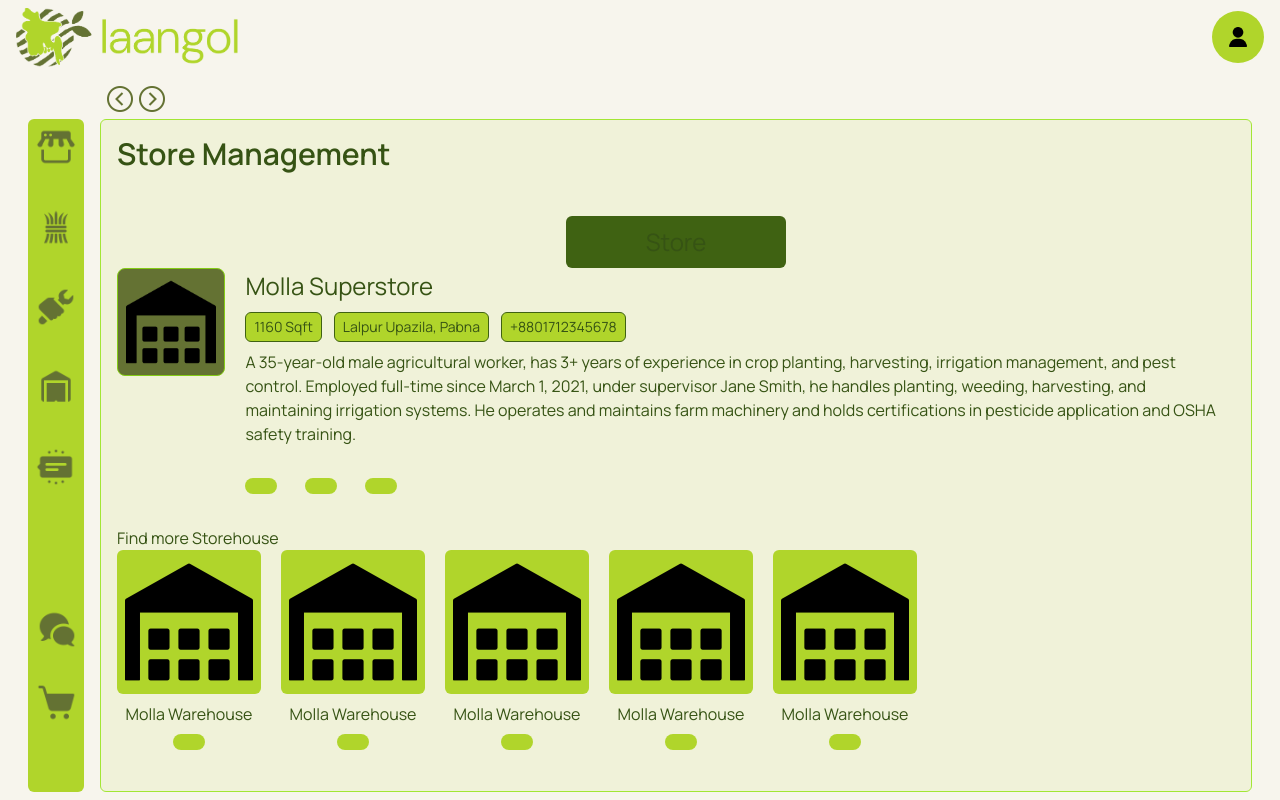
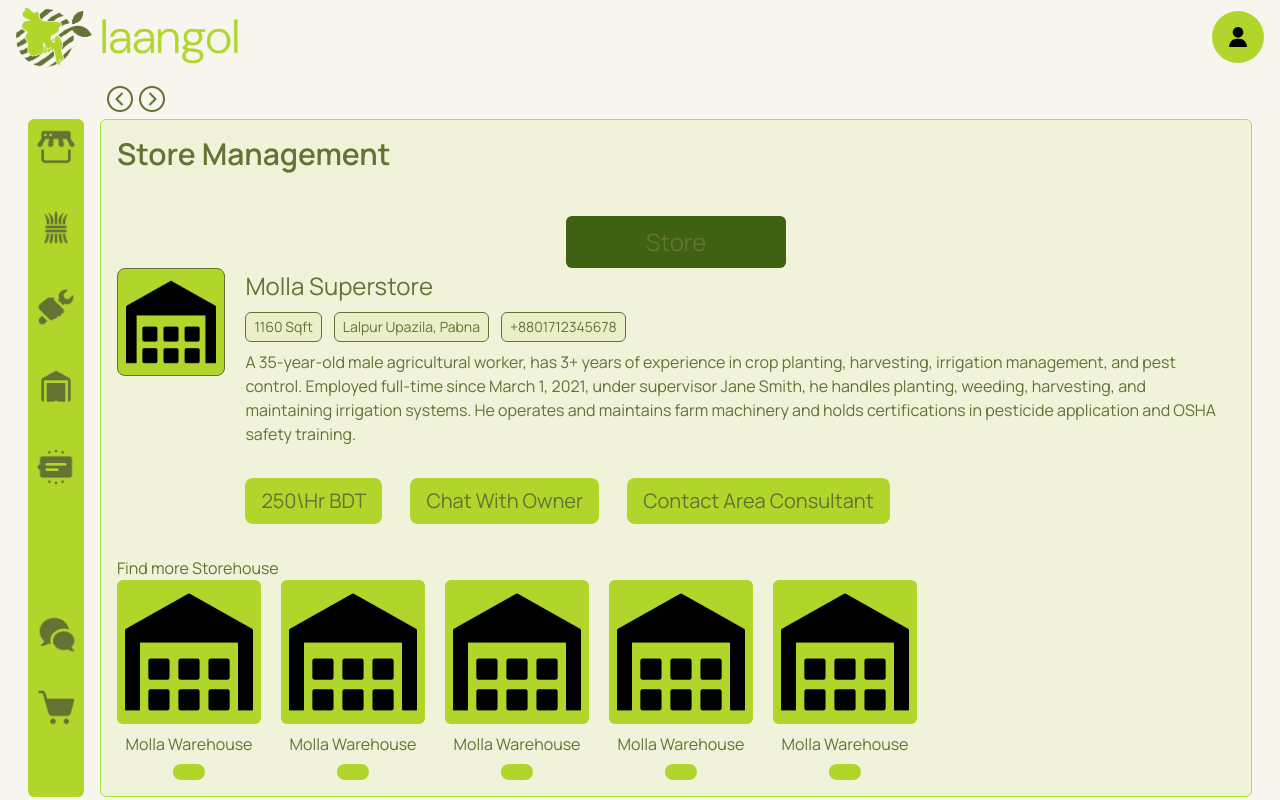
Before and after one commit to poisonous0-0/laangol, a React (Vite) app: page /dashboard/storehouse/store_list/storehouse_details in a window 1280 px wide. Built offline with nearby package versions, Linux system fonts and the light colour scheme.

Commit message:
Major Update 3.0.2

```diff
--- a/src/pages/StoreHouse/Store_Main.tsx
+++ b/src/pages/StoreHouse/Store_Main.tsx
@@ -1,3 +1,4 @@
+import React, { useEffect, useState } from "react";
 import search from "../../assets/search.png";
 import getHired from "../../assets/getHired.png";
 import storeHouse from "../../assets/warehouse.png";
--- a/src/pages/StoreHouse/Store_details.tsx
+++ b/src/pages/StoreHouse/Store_details.tsx
@@ -6,11 +6,11 @@ const Store_details = () => {
 	return (
 		<>
 			<div className="store_details container ">
-				<div className="heading text-2xl sm:text-3xl font-semibold text-lime-900">
+				<div className="heading text-2xl sm:text-3xl font-semibold text-lime-200">
 					<h1>Store Management</h1>
 				</div>
 
-				<div className="content mt-11 flex flex-col space-y-8 text-lime-900">
+				<div className="content mt-11 flex flex-col space-y-8 text-lime-200">
 					<div className="store_details">
 						<div className="store_title flex items-center justify-center text-xl sm:text-2xl">
 							<h1 className="bg-lime-800 px-10 sm:px-20 py-2 rounded-md">
@@ -25,7 +25,7 @@ const Store_details = () => {
 									<img
 										src={store}
 										alt="User"
-										className="w-full sm:w-60 md:w-80 bg-lime-200 p-2 rounded-lg border border-lime-500"
+										className="w-full sm:w-60 md:w-80 bg-lime-100 p-2 rounded-lg border border-lime-200"
 									/>
 								</div>
 
@@ -37,13 +37,13 @@ const Store_details = () => {
 
 									{/* Taglines */}
 									<div className="taglines flex flex-col md:flex-row items-center justify-center md:justify-normal space-y-2 md:space-y-0 md:space-x-3">
-										<div className="tag px-2 py-1 bg-lime-100 rounded-md border border-lime-800 text-sm">
+										<div className="tag px-2 py-1 bg-lime-100 bg-opacity-10 rounded-md border border-lime-200 text-sm">
 											<p>1160 Sqft</p>
 										</div>
-										<div className="tag px-2 py-1 bg-lime-100 rounded-md border border-lime-800 text-sm">
+										<div className="tag px-2 py-1 bg-lime-100 bg-opacity-10 rounded-md border border-lime-200 text-sm">
 											<p>Lalpur Upazila, Pabna</p>
 										</div>
-										<div className="tag px-2 py-1 bg-lime-100 rounded-md border border-lime-800 text-sm">
+										<div className="tag px-2 py-1 bg-lime-100 bg-opacity-10 rounded-md border border-lime-200 text-sm">
 											<p>+8801712345678</p>
 										</div>
 									</div>
@@ -61,13 +61,9 @@ const Store_details = () => {
 										</p>
 
 										<div className="connection flex flex-col md:flex-row items-center w-full space-y-5 md:space-y-0 md:space-x-7">
-											<Button className="w-full md:w-auto">250\Hr BDT</Button>
-											<Button className="w-full md:w-auto">
-												Chat with Owner
-											</Button>
-											<Button className="w-full md:w-auto">
-												Contact Area Consultant
-											</Button>
+											<Button text="250\Hr BDT" />
+											<Button text="Chat With Owner" />
+											<Button text="Contact Area Consultant" />
 										</div>
 									</div>
 								</div>
--- a/src/pages/StoreHouse/Store_house_list.tsx
+++ b/src/pages/StoreHouse/Store_house_list.tsx
@@ -1,3 +1,4 @@
+import React, { useEffect, useState } from "react";
 import Button from "../../components/Button/Button";
 import store from "../../assets/warehouse.png";
 import { Link } from "react-router-dom";
@@ -13,8 +14,7 @@ interface Storehouse {
 	owner_name: string;
 	owner_contact: string;
 	image_url: string | null;
-  descriptions: string|null;
-
+	descriptions: string | null;
 }
 
 const Store_list = () => {
@@ -24,12 +24,15 @@ const Store_list = () => {
 	useEffect(() => {
 		const fetchStorehouses = async () => {
 			try {
-        const response = await fetch("http://127.0.0.1:8003/storehouse/by-region/", {
+				const response = await fetch(
+					"http://127.0.0.1:8003/storehouse/by-region/",
+					{
 						method: "GET",
 						headers: {
 							Authorization: `Token ${token}`,
 						},
-        });
+					}
+				);
 
 				if (!response.ok) {
 					throw new Error("Failed to fetch storehouses");
@@ -48,16 +51,19 @@ const Store_list = () => {
 	return (
 		<>
 			<div className="store_list">
-        <div className="headlines text-3xl font-semibold text-lime-900">
+				<div className="headlines text-3xl font-semibold text-lime-200">
 					<h1>Storehouse Management</h1>
 				</div>
 				<div className="mt-11 content flex flex-col items-center justify-between space-y-8">
-          <div className="heading text-3xl px-3 py-2 bg-lime-800 rounded-md border border-lime-900 text-lime-900">
+					<div className="heading text-3xl px-3 py-2 bg-lime-100 rounded-md border border-lime-100 text-lime-200">
 						<h1>Hire a Storehouse</h1>
 					</div>
-          <div className="store_list flex flex-col items-center justify-center space-y-7 text-lime-900">
+					<div className="store_list flex flex-col items-center justify-center space-y-7 text-lime-200">
 						{storehouses.map((storehouse) => (
-              <div key={storehouse.storehouse_id} className="storeHouse flex items-center justify-between">
+							<div
+								key={storehouse.storehouse_id}
+								className="storeHouse flex items-center justify-between"
+							>
 								<Link to="storehouse_details">
 									<div className="store_info w-4/5 flex items-center space-x-5">
 										{/* Profile Image */}
@@ -65,23 +71,25 @@ const Store_list = () => {
 											<img
 												src={store}
 												alt="Storehouse"
-                        className="w-80 bg-lime-200 p-2 rounded-lg border border-lime-500"
+												className="w-80 bg-lime-100 p-2 rounded-lg border border-lime-200"
 											/>
 										</div>
 
 										{/* Profile Info */}
 										<div className="info_section flex flex-col space-y-2 text-center md:text-left">
-                      <p className="text-xl md:text-2xl">{storehouse.storehouse_name}</p>
+											<p className="text-xl md:text-2xl">
+												{storehouse.storehouse_name}
+											</p>
 
 											{/* Taglines */}
 											<div className="taglines flex flex-col md:flex-row items-center justify-center md:justify-normal space-y-2 md:space-y-0 md:space-x-3">
-                        <div className="tag px-2 py-1 bg-lime-100 rounded-md border border-lime-800 text-sm">
+												<div className="tag px-2 py-1 bg-lime-100 bg-opacity-10 rounded-md border border-lime-200 text-sm">
 													<p>{storehouse.total_size} Sqft</p>
 												</div>
-						<div className="tag px-2 py-1 bg-lime-100 rounded-md border border-lime-800 text-sm">
+												<div className="tag px-2 py-1 bg-lime-100 bg-opacity-10 rounded-md border border-lime-200 text-sm">
 													<p>Available size {storehouse.available_size} Sqft</p>
 												</div>
-                        <div className="tag px-2 py-1 bg-lime-100 rounded-md border border-lime-800 text-sm">
+												<div className="tag px-2 py-1 bg-lime-100 bg-opacity-10 rounded-md border border-lime-200 text-sm">
 													<p>{storehouse.location}</p>
 												</div>
 												<div className="tag px-2 py-1 bg-lime-100 rounded-md border border-lime-800 text-sm">
@@ -97,8 +105,8 @@ const Store_list = () => {
 								</Link>
 
 								<div className="connection flex flex-col items-center justify-between space-y-4">
-                  <Button className="">{storehouse.rent_per_sq} BDT/Day</Button>
-                  <Button className="">Connect</Button>
+									<Button text={`${storehouse.rent_per_sq} BDT/Day`} />
+									<Button text="Connect" />
 								</div>
 							</div>
 						))}
--- a/src/pages/StoreHouse/Store_rental.tsx
+++ b/src/pages/StoreHouse/Store_rental.tsx
@@ -1,9 +1,10 @@
+import { useState, useEffect } from "react";
 import user from "../../assets/user.png";
 import edit from "../../assets/edit.png";
 import Button from "../../components/Button/Button";
 import Input_text from "../../components/Input_Text/Input_text";
 import Toggle_Button from "../../components/Toggle_Button/Toggle_Button";
-import { useState } from "react";
+
 const Store_rental = () => {
 	const [storehouseData, setStorehouseData] = useState({
 		name: "",
@@ -11,7 +12,7 @@ const Store_rental = () => {
 		location: "",
 		size: "",
 		rent_per_sq: "",
-		descriptions:"",
+		descriptions: "",
 		status: false, // This reflects the boolean value for availability
 	});
 	const [isToggled, setIsToggled] = useState(false);
@@ -60,7 +61,7 @@ const Store_rental = () => {
 					temperature_range: storehouseData.temperature_range,
 					location: storehouseData.location,
 					total_size: storehouseData.size,
-					descriptions:storehouseData.descriptions,
+					descriptions: storehouseData.descriptions,
 					rent_per_sq: parseFloat(storehouseData.rent_per_sq),
 					active: storehouseData.status ? 1 : 0,
 				}),
@@ -95,9 +96,10 @@ const Store_rental = () => {
 							<img src={edit} alt="" className="w-8" />
 						</div>
 						<div className="button_section">
-							<Button className="" onClick={handleUpdate}>
-								Update Storehouse Information
-							</Button>
+							<Button
+								text="Update Storehouse Information"
+								onClick={handleUpdate}
+							/>
 						</div>
 					</div>
 					<div className="bottom_info">
@@ -115,7 +117,10 @@ const Store_rental = () => {
 								name="descriptions"
 								value={storehouseData.descriptions}
 								onChange={(e) =>
-									setStorehouseData({ ...storehouseData, descriptions: e.target.value })
+									setStorehouseData({
+										...storehouseData,
+										descriptions: e.target.value,
+									})
 								}
 							/>
 							<Input_text
```
Lines whose indentation alone changed are shown as unchanged.
